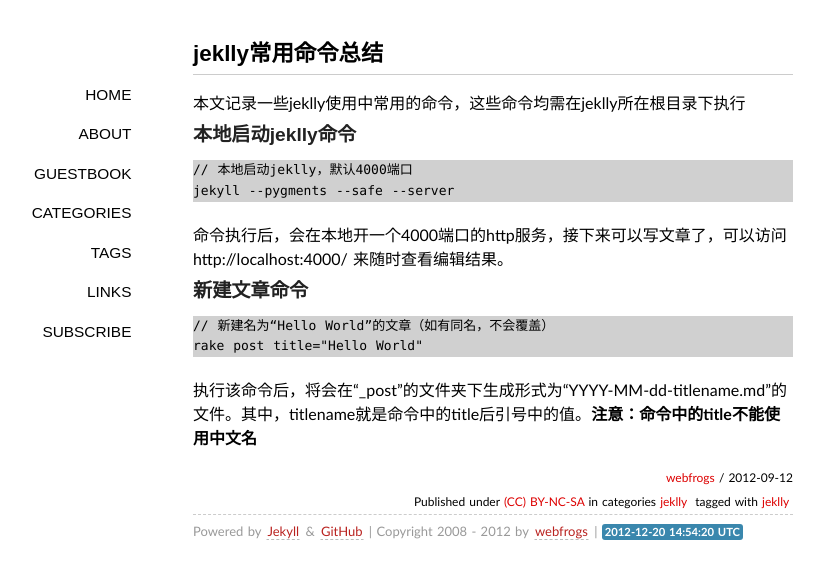
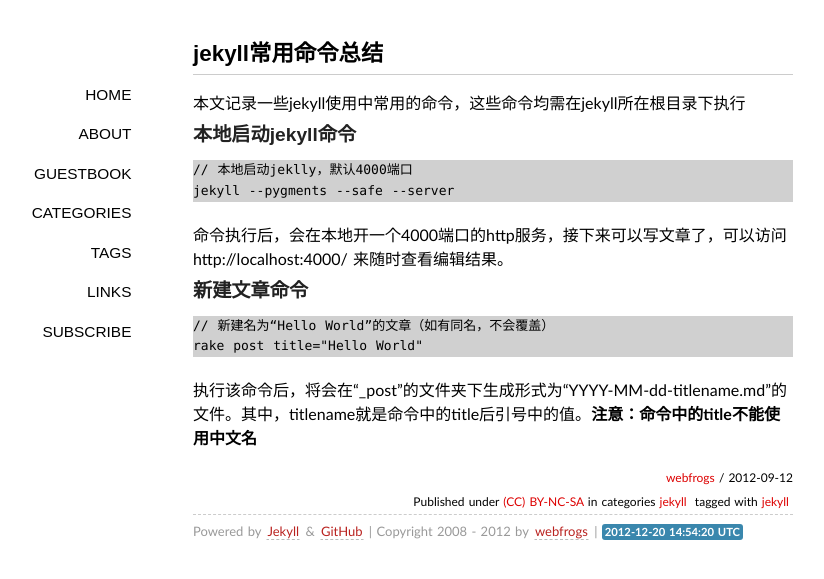
Before and after one commit to webfrogs/webfrogs.github.com, a Jekyll site: the page built from _posts/2012-09-12-jekllyinfo.md, in a window 1280 px wide. Shown: the top 579 px of the page, without its empty margins (147-971 px from the left). Built offline with Jekyll 4.4.1, drawn with Linux system fonts in a browser that asks for light colours; some web fonts are replaced; Markdown is read by kramdown in place of the engine named in the settings; comment, search, counter and statistics services are not loaded.

Commit message:
fix mistake

```diff
--- a/_posts/2012-09-12-jekllyinfo.md
+++ b/_posts/2012-09-12-jekllyinfo.md
@@ -1,15 +1,15 @@
 ---
 layout: post
-title: "jeklly常用命令总结"
-description: "jeklly常用命令总结"
-category: jeklly
-tags: [jeklly]
+title: "jekyll常用命令总结"
+description: "jekyll常用命令总结"
+category: jekyll
+tags: [jekyll]
 ---
 
 
-本文记录一些jeklly使用中常用的命令，这些命令均需在jeklly所在根目录下执行
+本文记录一些jekyll使用中常用的命令，这些命令均需在jekyll所在根目录下执行
 
-###本地启动jeklly命令
+###本地启动jekyll命令
 
 
 	// 本地启动jeklly，默认4000端口
```
